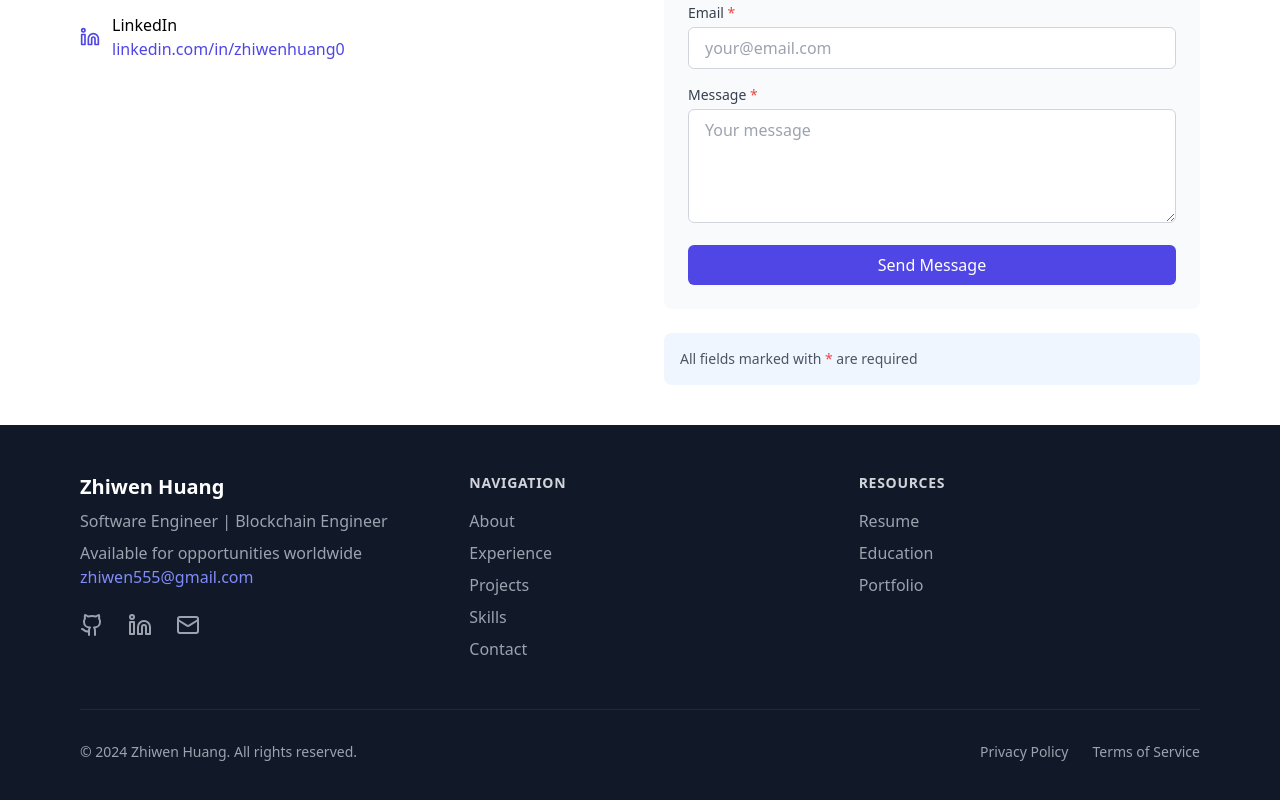
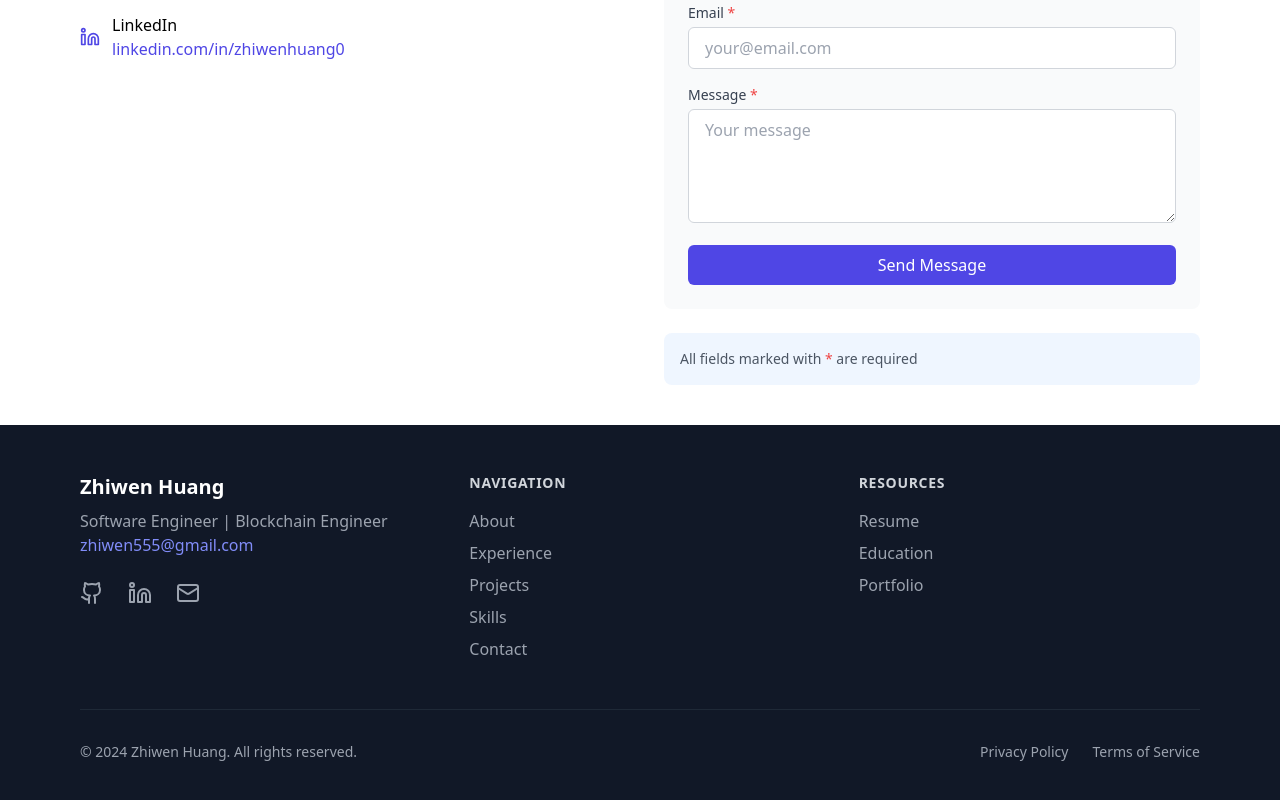
Before and after one commit to zhiwenh/personal-website-2, a React (Vite) app: page / in a window 1280 px wide. Shown: the part 5165-5965 px from the top of the page. Built offline with nearby package versions, Linux system fonts and the light colour scheme.

Commit message:
Updated footer removed open for opportunites worldwide

```diff
--- a/src/components/Footer/ContactInfo.tsx
+++ b/src/components/Footer/ContactInfo.tsx
@@ -5,7 +5,6 @@ export function ContactInfo() {
     <div className="space-y-2">
       <h3 className="text-xl font-bold text-white">Zhiwen Huang</h3>
       <p className="text-gray-400">Software Engineer | Blockchain Engineer</p>
-      <p className="text-gray-400">Available for opportunities worldwide</p>
       <a
         href="mailto:zhiwen555@gmail.com"
         className="text-indigo-400 hover:text-indigo-300 transition-colors"
```
Also changed, not shown: 1 other file (tests, documents, lock files or other folders).
